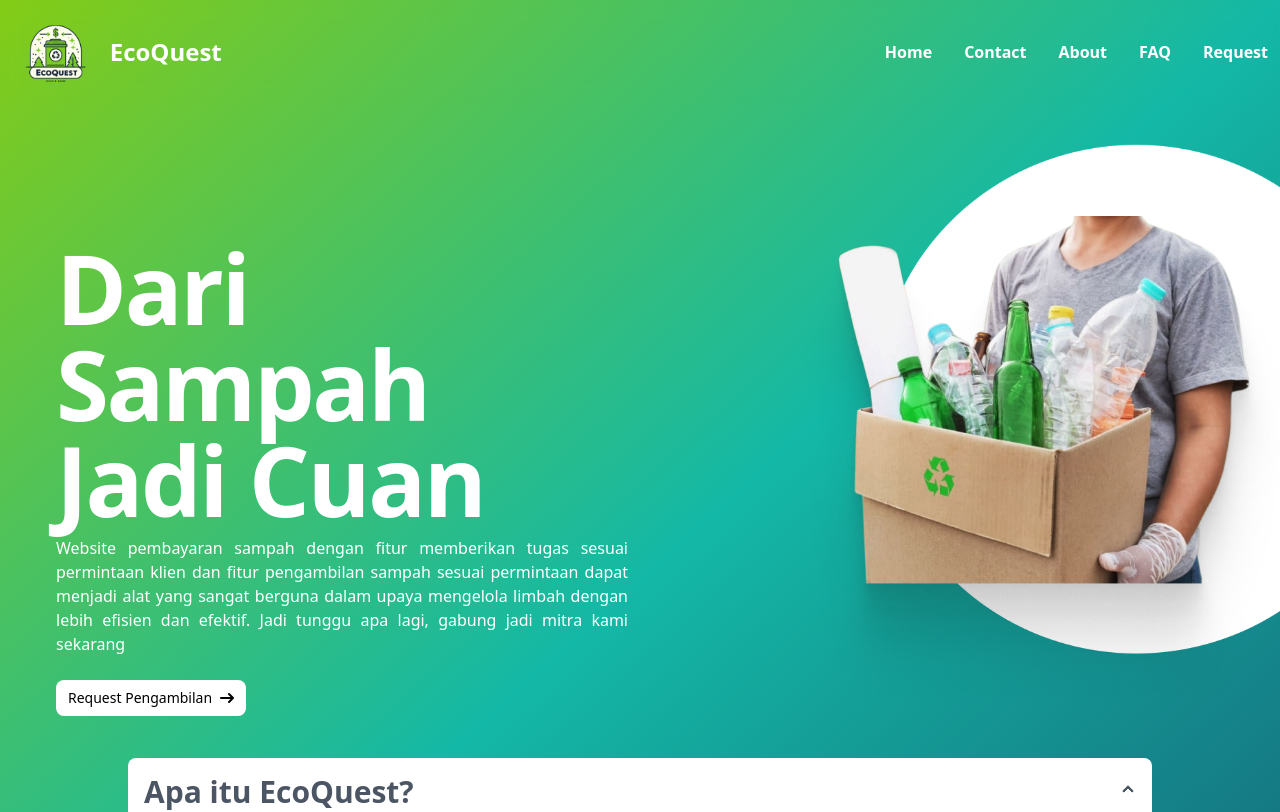
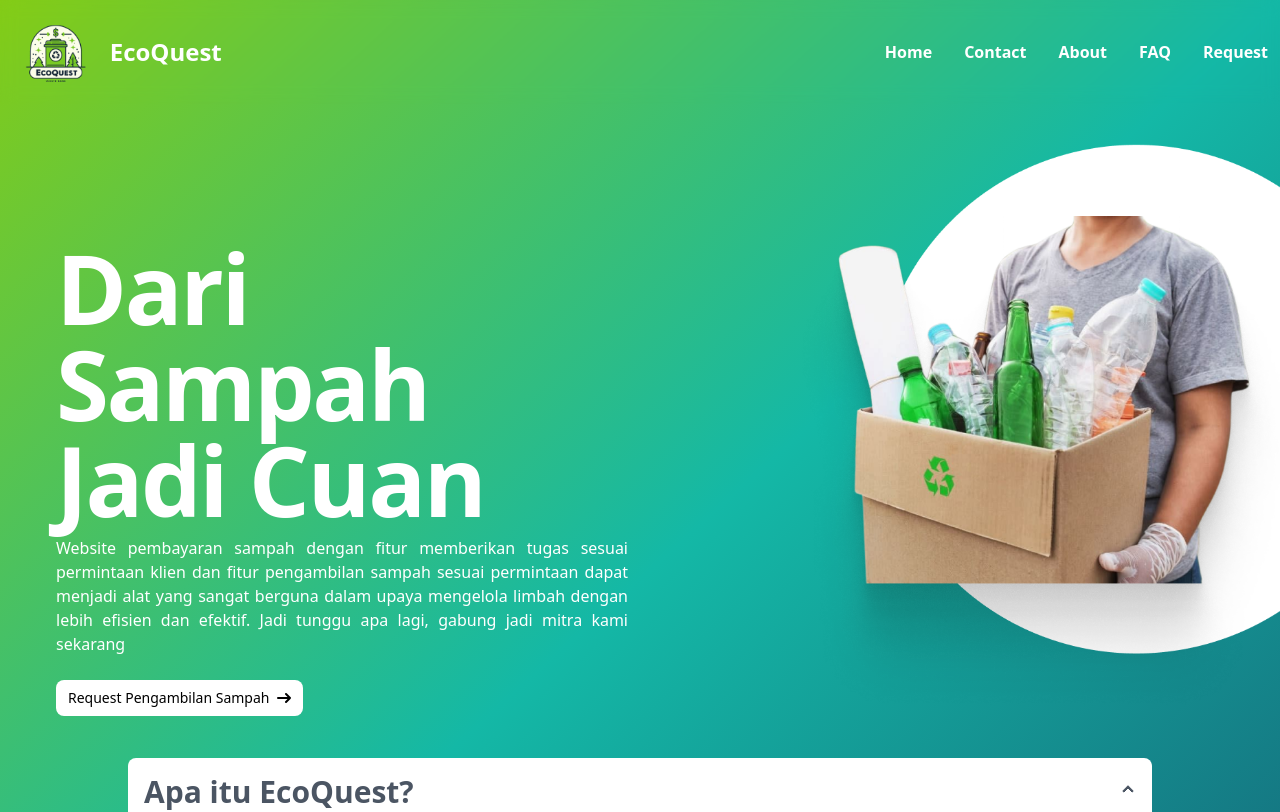
Before and after one commit to HadziqAlaydrus/Kelompok3-Ecoquest, a React (Vite) app: page / in a window 1280 px wide. Shown: the top 812 px of the page. Built offline with nearby package versions, Linux system fonts and the light colour scheme.

Commit message:
update: home

```diff
--- a/src/pages/Home.jsx
+++ b/src/pages/Home.jsx
@@ -36,7 +36,7 @@ function Home() {
             href="/request"
             className="inline-flex items-center px-3 py-2 text-sm font-medium text-center text-black bg-white rounded-lg hover:bg-gray-300 focus:ring-4 focus:outline-none focus:ring-white"
           >
-            Request Pengambilan
+            Request Pengambilan Sampah
             <svg
               className="rtl:rotate-180 w-3.5 h-3.5 ms-2"
               aria-hidden="true"
```
